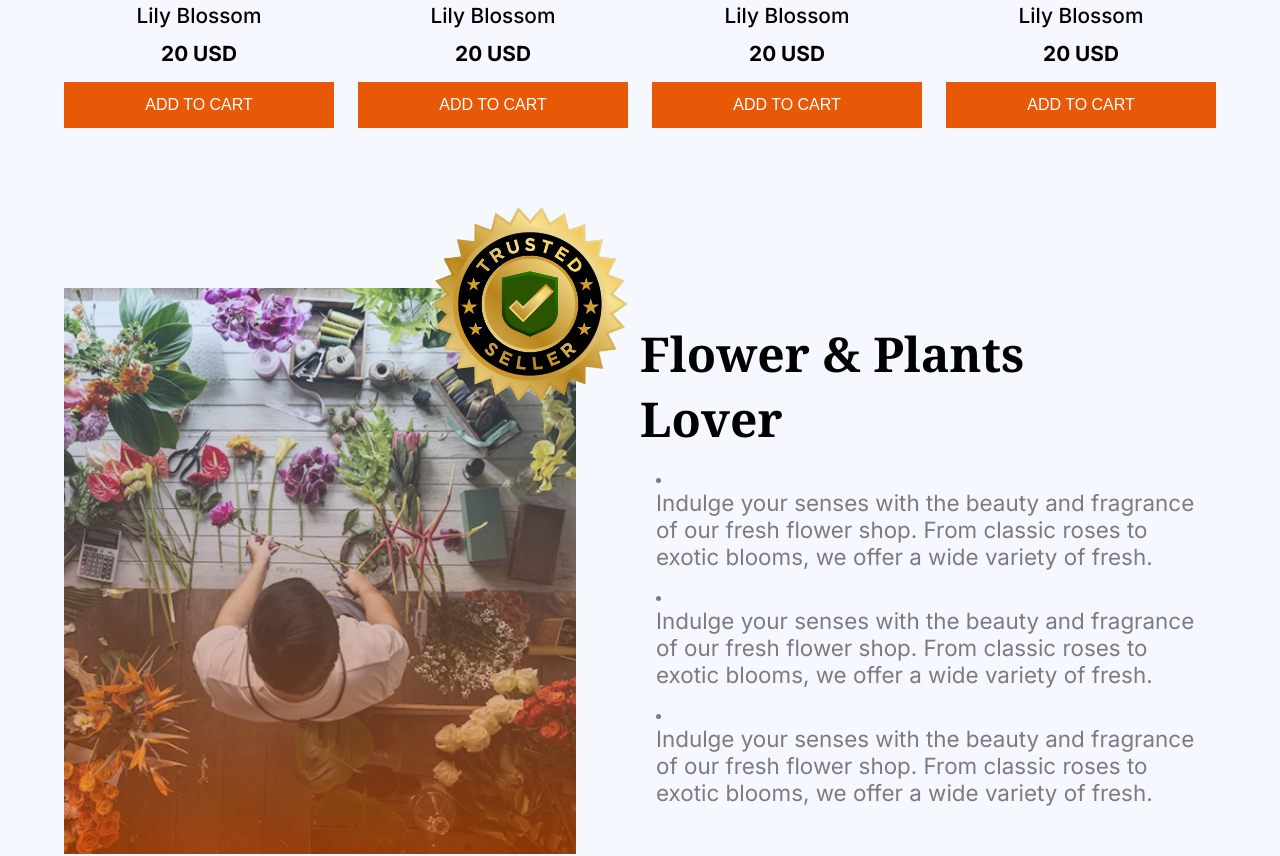
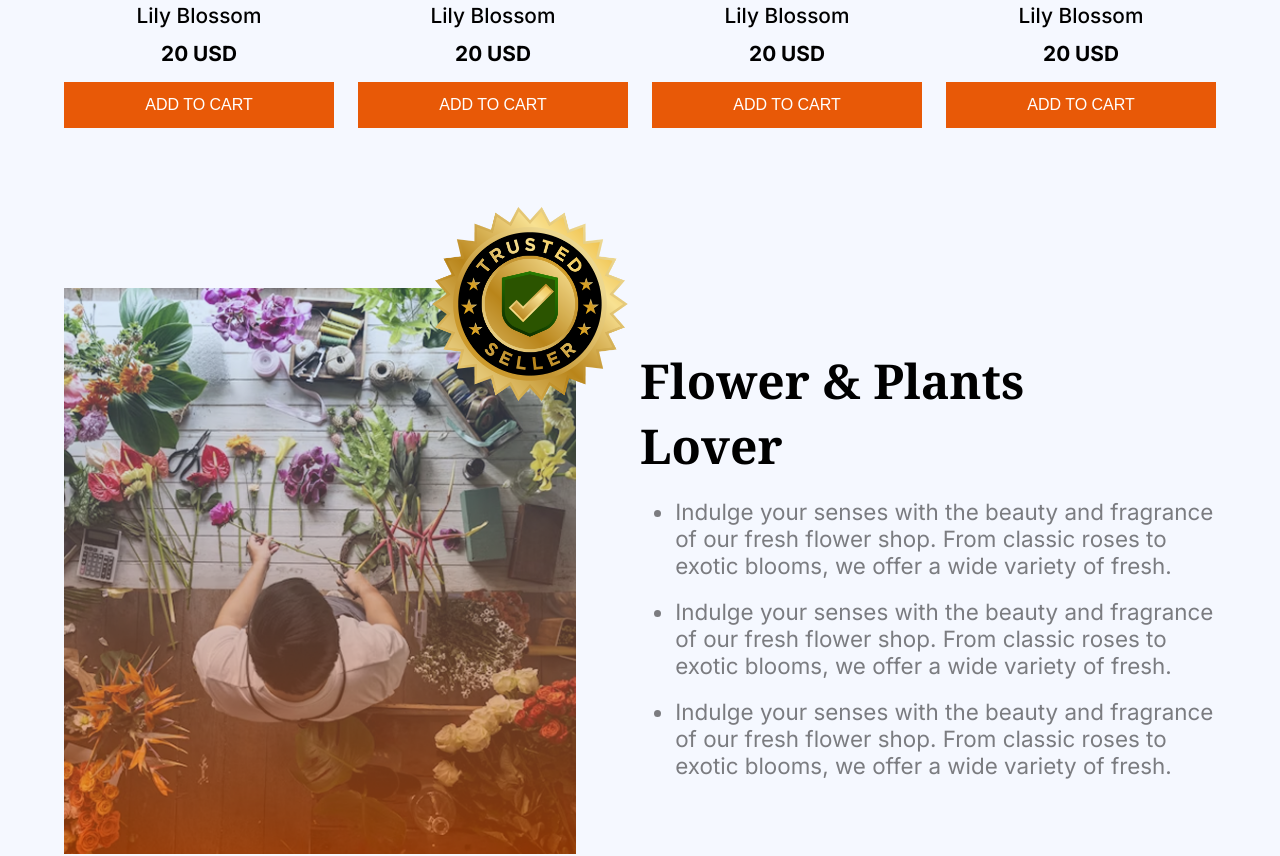
Before and after one commit to mdjunaidjewel/Assignment-02, a plain HTML site: page index.html in a window 1280 px wide. Shown: the part 1630-2486 px from the top of the page. Drawn offline with Linux system fonts and the light colour scheme.

Commit message:
some styles update

```diff
--- a/index.html
+++ b/index.html
@@ -195,15 +195,13 @@
                         <h1>Flower & Plants <br> Lover</h1>
                         <ul>
                             <li>
-                                <p>
-                                    Indulge your senses with the beauty and fragrance of our fresh flower shop. From classic roses to exotic blooms, we offer a wide variety of fresh.
-                                </p>
+                                Indulge your senses with the beauty and fragrance of our fresh flower shop. From classic roses to exotic blooms, we offer a wide variety of fresh.
                             </li>
                             <li>
-                                <p>Indulge your senses with the beauty and fragrance of our fresh flower shop. From classic roses to exotic blooms, we offer a wide variety of fresh.</p>
+                                Indulge your senses with the beauty and fragrance of our fresh flower shop. From classic roses to exotic blooms, we offer a wide variety of fresh.
                             </li>
                             <li>
-                                <p>Indulge your senses with the beauty and fragrance of our fresh flower shop. From classic roses to exotic blooms, we offer a wide variety of fresh.</p>
+                                Indulge your senses with the beauty and fragrance of our fresh flower shop. From classic roses to exotic blooms, we offer a wide variety of fresh.
                             </li>
                         </ul>
                     </div>
--- a/style.css
+++ b/style.css
@@ -11,9 +11,6 @@
 /* THis here Common CSS */
 .bg-color{
     background-color: #f5f8ff;
-}
-.hide{
-    display: none;
 }
 /* overlay */
 .dark-overlay{
@@ -177,20 +174,23 @@ nav{
 }
 .content ul{
     list-style-type: disc;
-    list-style-position: inside;
     margin-left: 1rem;
+    padding-left: 1.2rem;
 }
 .content ul li{
     margin: 1.2rem 0;
+    color: #7b7c80;
+    font-size: 1.4rem;
+    font-family: "Inter", sans-serif;
 }
-ul li::marker{
+.content ul li::marker{
     color: #7b7c80;
 }
 .plants-lover-left{
     position: relative;
 }
 .plants-lover-left img{
-    max-width: 32rem;
+    width: 32rem;
 }
 .plants-lover-left .img2{
     position: absolute;
@@ -407,6 +407,7 @@ footer{
     }
     .hero-section
     .hero-img img,
+    .plants-lover-right,
     .left .img1 img,
     .left .img2 img,
     .right .img3 img{
```
